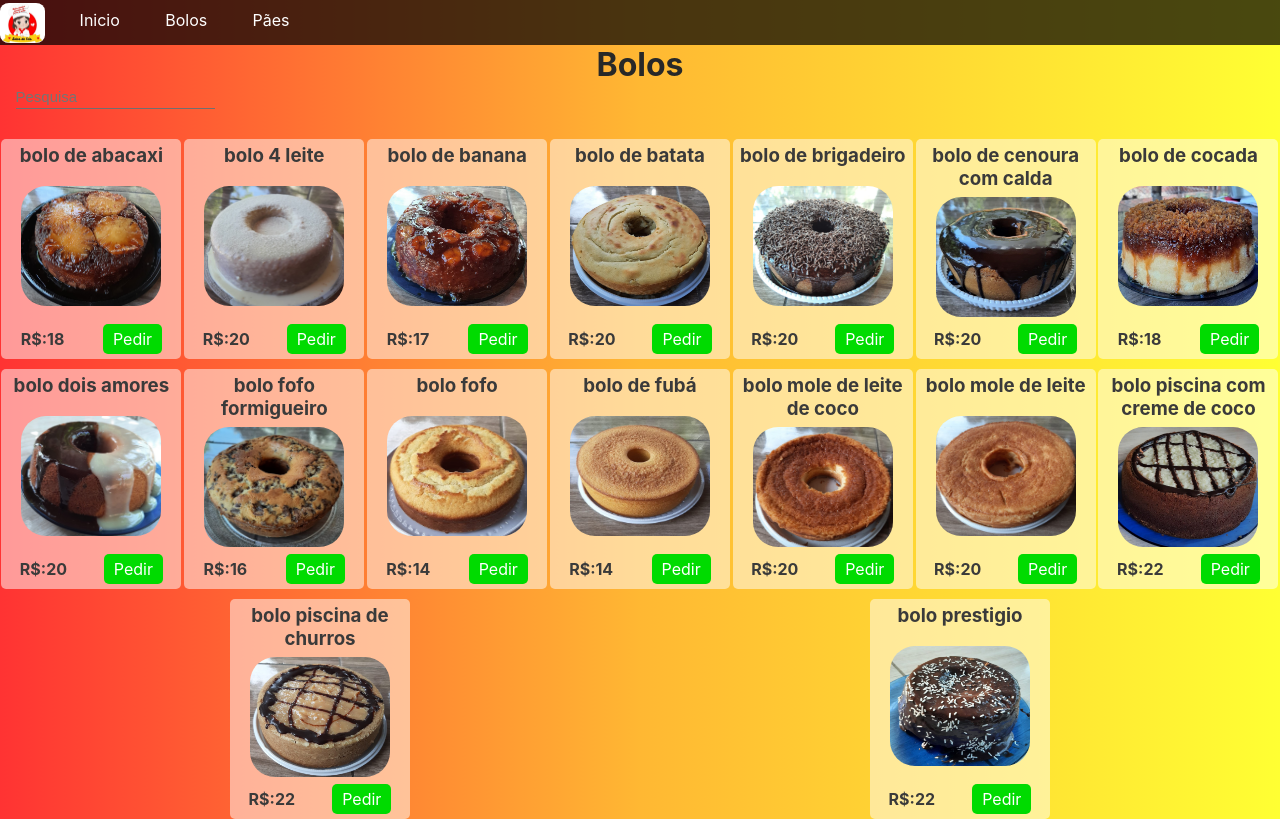
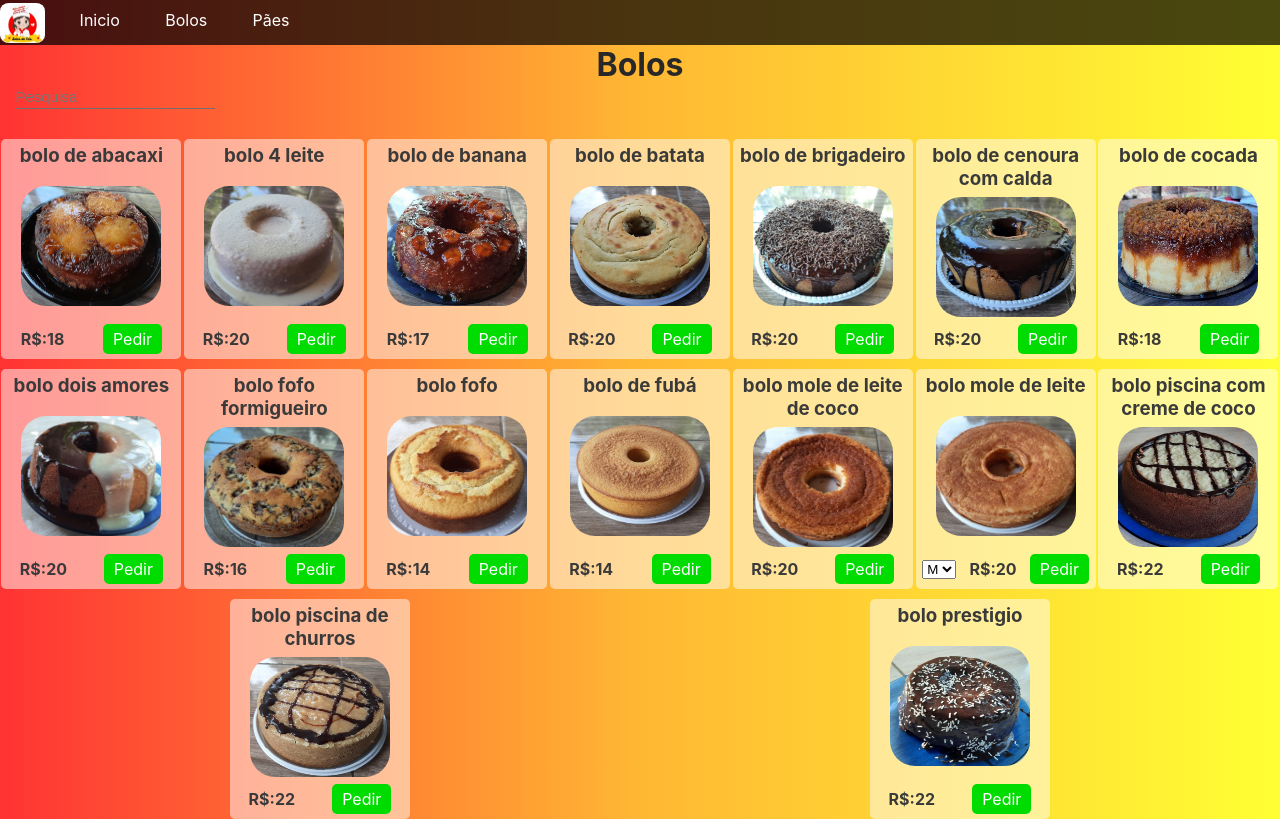
Before and after one commit to FranciscoNeto2909/bolos-da-cris, a React (Create React App) app: page /bolos in a window 1280 px wide. Built offline with nearby package versions, Linux system fonts and the light colour scheme.

Commit message:
add sizes

```diff
--- a/src/components/produtos/BolosJson.js
+++ b/src/components/produtos/BolosJson.js
@@ -20,81 +20,98 @@ export const BolosJson = [
     {
         name: "bolo de abacaxi",
         img: boloDeAbacaxi,
+        sizes:1,
         price: 18
     },
     {
         name: "bolo 4 leite",
         img: boloDe4Leites,
+        sizes:1,
         price: 20
     },
     {
         name: "bolo de banana",
         img: boloDebanana,
+        sizes:1,
         price: 17
     },
     {
         name: "bolo de batata",
         img: boloDebatata,
+        sizes:1,
         price: 20
     },
     {
         name: "bolo de brigadeiro",
         img: boloDebrigadeiro,
+        sizes:1,
         price: 20
     },
     {
         name: "bolo de cenoura com calda",
         img: boloDeCenoura,
+        sizes:1,
         price: 20
     },
     {
         name: "bolo de cocada",
         img: boloDeCocada,
+        sizes:1,
         price: 18
     },
     {
         name: "bolo dois amores",
         img: boloDeDoisAmores,
+        sizes:1,
         price: 20
     },
     {
         name: "bolo fofo formigueiro",
         img: boloFofoFormigueiro,
+        sizes:1,
         price: 16
     },
     {
         name: "bolo fofo",
         img: boloFofo,
+        sizes:1,
         price: 14
     },
     {
         name: "bolo de fubá",
         img: boloDeFuba,
+        sizes:1,
         price: 14
     },
     {
         name: "bolo mole de leite de coco",
         img: boloMoleLeiteDeCoco,
+        sizes:1,
         price: 20
     },
     {
         name: "bolo mole de leite",
         img: boloMoleLeite,
-        price: 20
+        sizes:2,
+        price: 20,
+        priceG: 30,
     },
     {
         name: "bolo piscina com creme de coco",
         img: boloPiscinaComLeiteDeCoco,
+        sizes:1,
         price: 22
     },
     {
         name: "bolo piscina de churros",
         img: boloPiscinaDeChurros,
+        sizes:1,
         price: 22
     },
     {
         name: "bolo prestigio",
         img: boloDePrestigio,
+        sizes:1,
         price: 22
     },
 
--- a/src/components/produtos/Card.jsx
+++ b/src/components/produtos/Card.jsx
@@ -1,14 +1,36 @@
+import { useState } from "react"
 import "./card.css"
 
-export default function Card({name, price, img}) {
-    return(
+export default function Card({ food }) {
+
+    const [size, setSize] = useState("")
+
+    function handleChoosePrice() {
+        if (food.sizes === 2) {
+            if (size === "G") {
+                return food.priceG
+            } else {
+                return food.price
+            }
+        } else {
+            return food.price
+        }
+    }
+
+    return (
         <div className="card">
-            <h3>{name}</h3>
-            <img src={img} alt="bolo" className="card-img"/>
-             <div className="card-info">
-                <p className="card-price">R$:{price}</p>
-                <a className="btn-pedidos" href={`https://wa.me/5585999614992?text=Olá%20eu%20gostaria%20de%20pedir%20um%20${name}`}>Pedir</a>
-             </div>
+            <h3>{food.name}</h3>
+            <img src={food.img} alt="food" className="card-img" />
+            <div className="card-info">
+                {food.sizes === 2 &&
+                    <select className="card-sizes"
+                        onChange={e => setSize(e.target.value)}>
+                        <option value="M">M</option>
+                        <option value="G">G</option>
+                    </select>}
+                <p className="card-price">R$:{handleChoosePrice()}</p>
+                <a className="btn-pedidos" href={`https://wa.me/5585999614992?text=Olá%20eu%20gostaria%20de%20pedir%20um%20${food.name}`}>Pedir</a>
+            </div>
         </div>
     )
 }
--- a/src/pages/Bolos.jsx
+++ b/src/pages/Bolos.jsx
@@ -19,7 +19,7 @@ export default function Bolos() {
             </div>
             <div className="bolos">
                 {BolosFiltrados.map((bolo, i) => (
-                    <Card key={i} price={bolo.price} name={bolo.name} img={bolo.img} />
+                    <Card key={i} food={bolo} />
                 ))}
             </div>
         </>
--- a/src/pages/Paes.jsx
+++ b/src/pages/Paes.jsx
@@ -19,7 +19,7 @@ export default function Paes() {
             </div>
             <div className="paes">
                 {PaesFiltrados.map((paes, i) => (
-                    <Card key={i} price={paes.price} name={paes.name} img={paes.img} />
+                    <Card key={i} food={paes} />
                 ))}
             </div>
         </>
```
